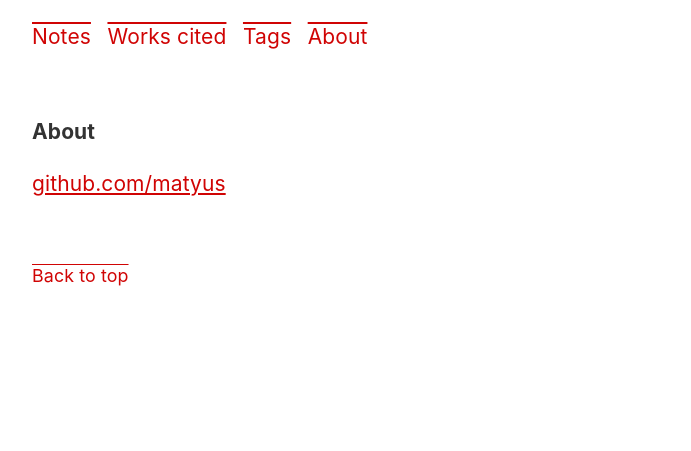
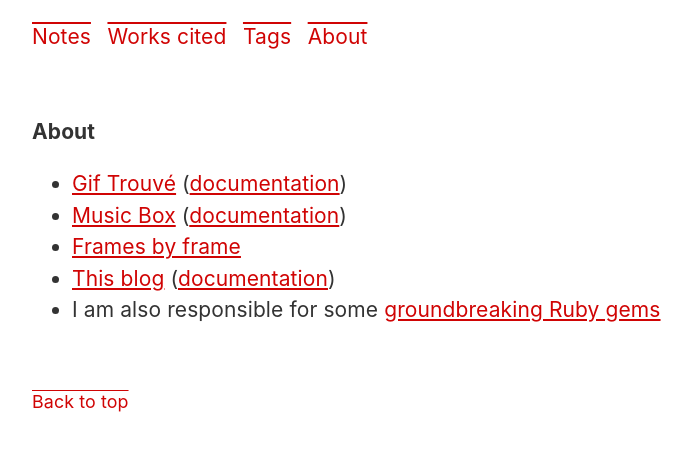
Before and after one commit to matyus/matyus.github.com, a Jekyll site: the page built from about.md, in a window 1280 px wide. Shown: the top 451 px of the page, without its empty margins (208-899 px from the left). Built offline with Jekyll 4.4.1, drawn with Linux system fonts in a browser that asks for light colours; our own code applies the rules of GitHub Pages for plain Markdown files.

Commit message:
update the about section

```diff
--- a/about.md
+++ b/about.md
@@ -4,4 +4,8 @@ layout: default
 
 # About
 
-[github.com/matyus](https://github.com/matyus)
+- [Gif Trouvé](https://matyus.github.io/gif-trouve) ([documentation](https://github.com/matyus/gif-trouve))
+- [Music Box](https://matyus.github.io/music-box) ([documentation](https://github.com/matyus/music-box))
+- [Frames by frame](https://github.com/matyus/frames-by-frame)
+- [This blog](/) ([documentation](https://github.com/matyus/matyus.github.io))
+- I am also responsible for some [groundbreaking Ruby gems](https://rubygems.org/profiles/matyus)
```
